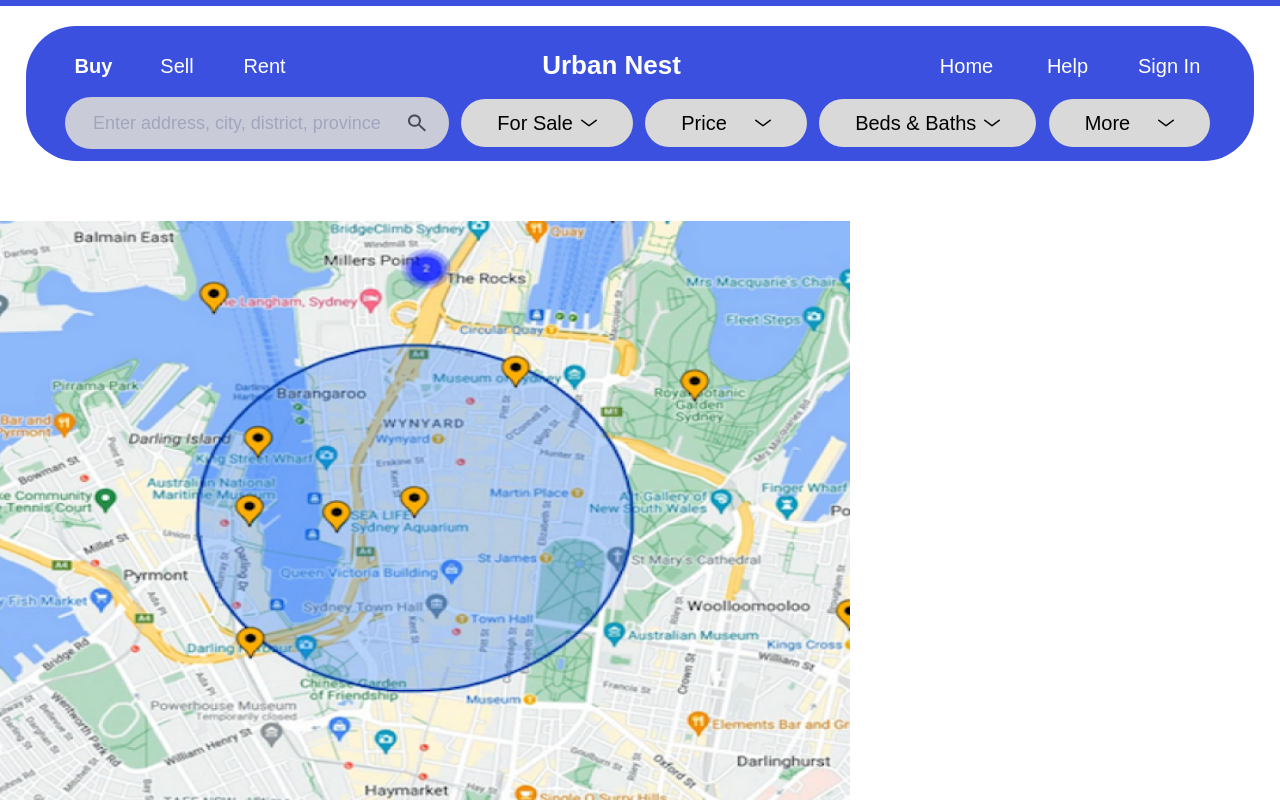
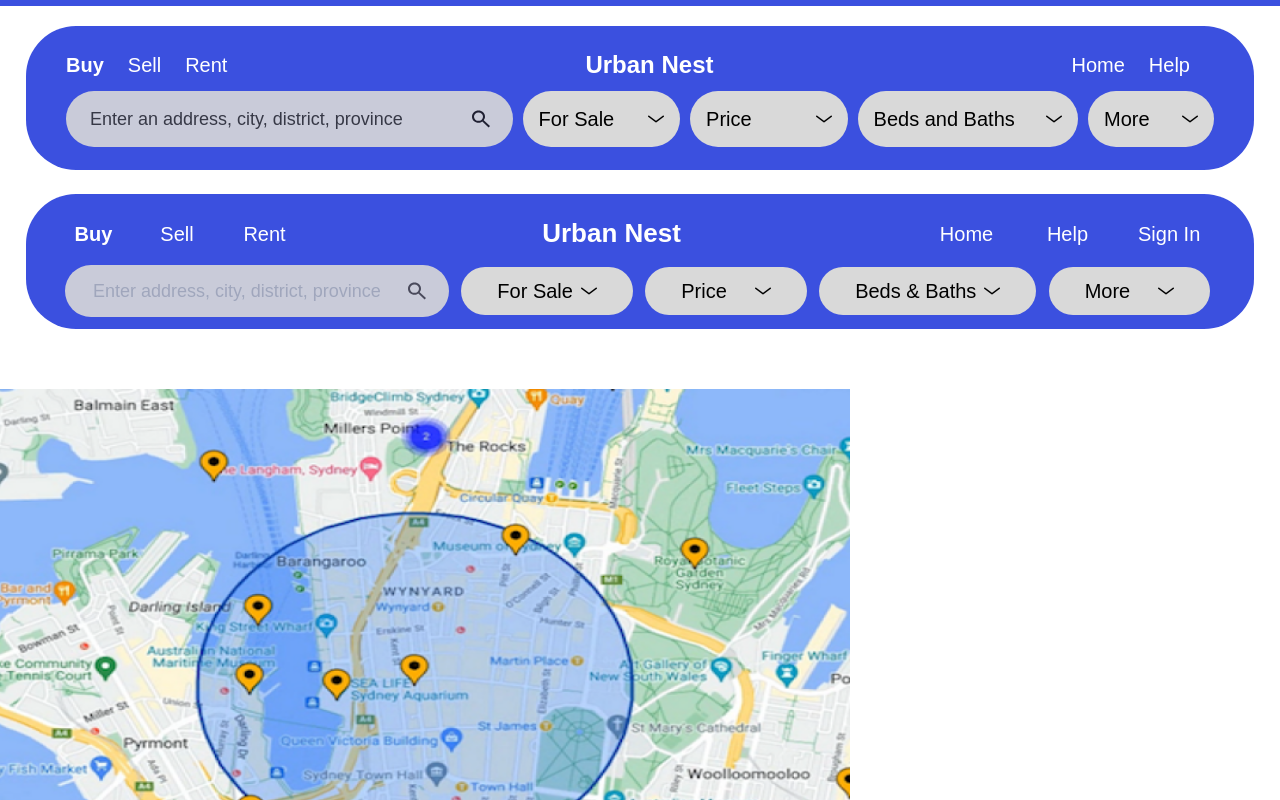
Before and after one commit to randilsk/RealEstate-Web-App, a Next.js app in the folder frontend/: page /buy in a window 1280 px wide. Shown: the top 800 px of the page. Built offline with nearby package versions, Linux system fonts and the light colour scheme; what next-redux-wrapper would draw is missing.

Commit message:
buypage updating going on

```diff
--- a/frontend/src/app/buy/page.jsx
+++ b/frontend/src/app/buy/page.jsx
@@ -1,13 +1,17 @@
 import React from "react";
 import Bluebar from "@/components/Bluebar.jsx";
 import Header_varient from "../../components/Header_varient.jsx";
+import Header_varient_1 from "../../components/Header_varient_1.jsx";
 import MapSection from "../../components/BuyPageContent/MapSection.jsx";
 
 function page() {
   return (
     <>
       <Bluebar />
+      <Header_varient_1 />
+      <br />
       <Header_varient />
+
       <MapSection />
     </>
   );
--- /dev/null
+++ b/frontend/src/components/Header_varient_1.jsx
@@ -0,0 +1,113 @@
+"use client";
+import React from "react";
+import Image from "next/image";
+import Link from "next/link";
+import { useSelector } from "react-redux";
+import {
+  DropdownMenu,
+  DropdownMenuContent,
+  DropdownMenuItem,
+  DropdownMenuLabel,
+  DropdownMenuSeparator,
+  DropdownMenuTrigger,
+} from "@/components/ui/dropdown-menu";
+
+const NavItem = ({ label, bold, className = "" }) => (
+  <div
+    className={`text-white text-xl font-poppins ${
+      bold ? "font-bold" : ""
+    } ${className}`}
+  >
+    {label}
+  </div>
+);
+
+const FilterButton = ({ label }) => (
+  <div className="flex items-center justify-between w-full h-14 px-4 bg-[#d9d9d9] rounded-[50px] font-poppins">
+    <span className="text-black text-xl font-normal">{label}</span>
+    <div>
+      <Image
+        src="/icons/dropdown-icon.png"
+        alt="Search Icon"
+        width={15}
+        height={15}
+        className="w-4 h-4 ml-7"
+      />
+    </div>
+  </div>
+);
+
+function Header_varient_1() {
+  const currentUser = useSelector((state) => state.user.currentUser);
+  return (
+    <div className="flex justify-center items-center w-full h-36 bg-white">
+      <div className="w-[1228px] h-36 px-10 py-2.5 bg-main-blue rounded-[50px] flex flex-col justify-center gap-2.5 font-poppins mt-10">
+        {/* Top Nav */}
+        <div className="flex justify-between items-center">
+          <div className="flex gap-6">
+            <NavItem label="Buy" className="font-bold" />
+            <Link href={"/sell"}>
+              <NavItem label="Sell" />
+            </Link>
+            <NavItem label="Rent" />
+          </div>
+          <div className="text-white text-2xl font-bold">Urban Nest</div>
+          <div className="flex gap-6 items-center">
+            <Link href={"/"}>
+              <NavItem label="Home" />
+            </Link>
+            <NavItem label="Help" />
+            {currentUser ? (
+              <Link href="/profile">
+                <img
+                  src={currentUser.avatar}
+                  alt="/profile"
+                  className="w-10 h-10 rounded-full"
+                />
+              </Link>
+            ) : (
+              <Link href="/sign_in">
+                <NavItem>Sign In</NavItem>
+              </Link>
+            )}
+          </div>
+        </div>
+
+        {/* Filters */}
+        <div className="flex gap-2.5 items-center">
+          {/* Search bar */}
+          <div className="flex items-center w-[453px] h-14 px-6 bg-[#d9d9d9] opacity-90 rounded-[50px] relative">
+            <span className="text-black text-lg font-normal opacity-75">
+              Enter an address, city, district, province
+            </span>
+            <div className="absolute right-0 pr-5">
+              <Image
+                src="/icons/search-icon.svg"
+                alt="Search Icon"
+                width={24}
+                height={24}
+                className="w-6 h-6"
+              />
+            </div>
+          </div>
+
+          {/* Filter Buttons */}
+          <div className="w-40">
+            <FilterButton label="For Sale" />
+          </div>
+          <div className="w-40">
+            <FilterButton label="Price" />
+          </div>
+          <div className="w-56">
+            <FilterButton label="Beds and Baths" />
+          </div>
+          <div className="w-32">
+            <FilterButton label="More" />
+          </div>
+        </div>
+      </div>
+    </div>
+  );
+}
+
+export default Header_varient_1;
```
